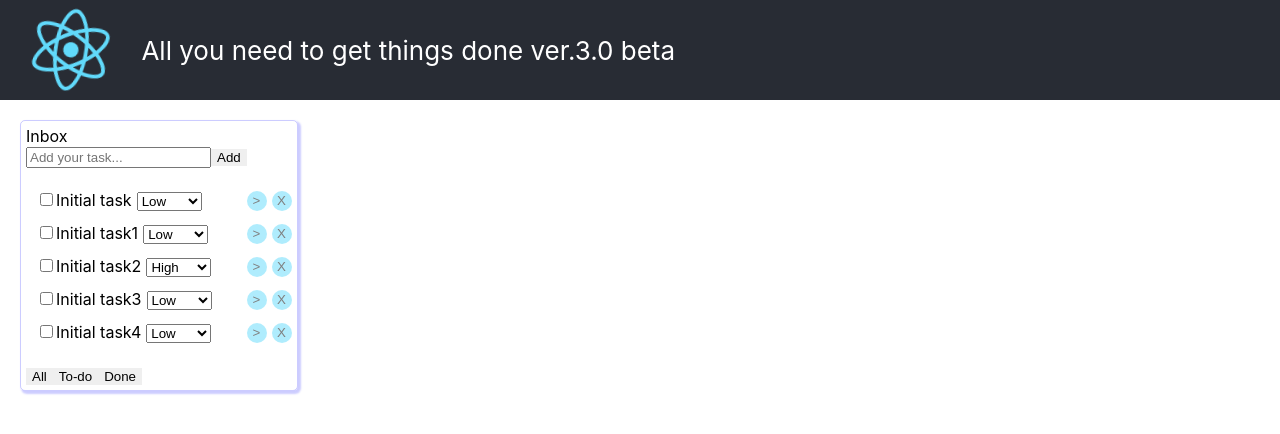
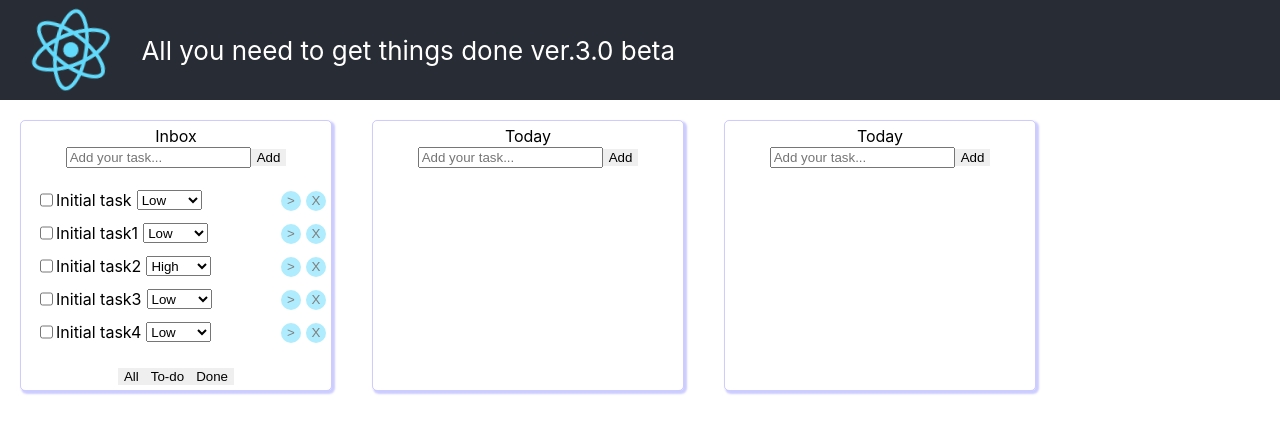
Before and after one commit to showermax/mytotdolist3, a React (Create React App) app: page / in a window 1280 px wide. Shown: the top 434 px of the page. Built offline with nearby package versions, Linux system fonts and the light colour scheme.

Commit message:
filter tasks

```diff
--- a/src/App.css
+++ b/src/App.css
@@ -23,7 +23,17 @@ button {
   font-size: calc(10px + 2vmin);
   color: white;
 }
+.main{
+  display: flex;
+
+}
+.isdone {
+  text-decoration: line-through;
+  opacity:0.5;
+}
 .todolist{
+  min-width: 300px;
+  text-align: center;
   display: inline-block;
   margin: 20px;
   padding: 5px;
@@ -66,7 +76,7 @@ button {
   opacity: 1;
 }
 .taskitem{
-  display: inline;
+  display: inline-flex;
 }
 .taskbuttons {
   margin-left: 30px;
--- a/src/App.tsx
+++ b/src/App.tsx
@@ -1,18 +1,18 @@
 import React, {useState} from 'react';
 import logo from './logo.svg';
 import './App.css';
-import {Todolist} from "./Components/Todolist";
+import {FilterType, Todolist} from "./Components/Todolist";
 import {v1} from "uuid";
 
 function App() {
     const [tasks, setTasks] = useState([
-        {id: v1(), name: 'Initial task', isDone: false, priority: 'Low'},
-        {id: v1(), name: 'Initial task1', isDone: false, priority: 'Low'},
-        {id: v1(), name: 'Initial task2', isDone: false, priority: 'High'},
-        {id: v1(), name: 'Initial task3', isDone: false, priority: 'Low'},
-        {id: v1(), name: 'Initial task4', isDone: false, priority: 'Low'}
+        {id: v1(), name: 'Initial task', isDone: false, priority: 'Low', today: false},
+        {id: v1(), name: 'Initial task1', isDone: false, priority: 'Low', today: false},
+        {id: v1(), name: 'Initial task2', isDone: false, priority: 'High', today: false},
+        {id: v1(), name: 'Initial task3', isDone: false, priority: 'Low', today: false},
+        {id: v1(), name: 'Initial task4', isDone: false, priority: 'Low', today: false}
     ])
-
+    const [filter,setFilter]=useState<FilterType>('All')
     const statusChange = (id: string) => {
         setTasks(tasks.map(el => el.id === id ? {...el, isDone: !el.isDone} : el))
     }
@@ -21,10 +21,27 @@ function App() {
         setTasks(tasks.map(el => el.id === id ? {...el, priority: newpriority} : el))
     }
     const addTask = (newTaskName: string) => {
-        setTasks([...tasks, {id: v1(), name: newTaskName, isDone: false, priority: 'Low priority'}])
+        setTasks([...tasks, {id: v1(), name: newTaskName, isDone: false, priority: 'Low priority', today: false}])
     }
-    const deleteTask = (id:string) => {
-        setTasks(tasks.filter(el=>el.id!==id))
+    const deleteTask = (id: string) => {
+        setTasks(tasks.filter(el => el.id !== id))
+    }
+
+    const moveTask = (id: string, td: boolean) => {
+        setTasks(tasks.map(el => el.id === id ? {...el, today: !td} : el))
+    }
+    let todayTasks = tasks.filter(el => el.today)
+    let inboxTasks = tasks.filter(el => !el.today)
+const changeFilter =(f:FilterType) =>{
+        setFilter(f)
+}
+    const filterTasks =(filter: FilterType)=>{
+        //
+        switch(filter){
+            case 'Done': return inboxTasks.filter(el=>el.isDone)
+            case 'To-do': return inboxTasks.filter(el=>!el.isDone)
+            default: return inboxTasks
+            }
     }
     console.log(tasks)
     return (
@@ -35,10 +52,14 @@ function App() {
                     All you need to get things done ver.3.0 beta
                 </p>
             </header>
-
-            <Todolist title='Inbox' tasks={tasks} statusChange={statusChange} addTask={addTask}
-                      priorityChange={priorityChange} deleteTask={deleteTask}/>
-
+            <div className={"main"}>
+                <Todolist title='Inbox' tasks={filterTasks(filter)} statusChange={statusChange} addTask={addTask}
+                          priorityChange={priorityChange} deleteTask={deleteTask} moveTask={moveTask} changeFilter={changeFilter}/>
+                <Todolist title='Today' tasks={todayTasks} statusChange={statusChange} addTask={addTask}
+                          priorityChange={priorityChange} deleteTask={deleteTask} moveTask={moveTask} changeFilter={()=> setFilter(filter)}/>
+                <Todolist title='Today' tasks={filterTasks('Done')} statusChange={statusChange} addTask={addTask}
+                          priorityChange={priorityChange} deleteTask={deleteTask} moveTask={moveTask} changeFilter={()=> setFilter(filter)}/>
+            </div>
         </div>
     );
 }
--- a/src/Components/Todolist.tsx
+++ b/src/Components/Todolist.tsx
@@ -8,7 +8,9 @@ export type TodolistPropsType = {
     statusChange: (id: string) => void
     addTask: (s: string) => void
     priorityChange: (id: string, newpriority: string) => void
-    deleteTask: (id: string)=>void
+    deleteTask: (id: string) => void
+    moveTask: (id: string, td: boolean) => void
+    changeFilter: (filter:FilterType)=>void
 }
 
 export type TaskType = {
@@ -16,9 +18,11 @@ export type TaskType = {
     name: string
     isDone: boolean
     priority: string
+    today: boolean
 }
 
 //export type PriorityType = 'High'| 'Normal' | 'Low'
+export type FilterType = 'All'| 'To-do' | 'Done'
 
 export function Todolist(props: TodolistPropsType) {
     const [newTaskName, setNewTaskName] = useState<string>('')
@@ -31,10 +35,15 @@ export function Todolist(props: TodolistPropsType) {
         props.addTask(s)
         setNewTaskName('')
     }
-    const deleteTaskButtonHandler =(id: string)=>{
+    const deleteTaskButtonHandler = (id: string) => {
         props.deleteTask(id)
     }
-
+    const moveTaskButtonHandler = (id: string, td: boolean) => {
+        props.moveTask(id, td)
+    }
+    const filterTasksButtonHandler =(filter: FilterType)=>{
+        props.changeFilter(filter)
+    }
     return (
         <div className='todolist'>
             <div className='todolist-header'> {props.title}</div>
@@ -53,26 +62,32 @@ export function Todolist(props: TodolistPropsType) {
                                 <div className={'taskitem'}>
                                     <input type={"checkbox"} checked={el.isDone}
                                            onChange={() => checkboxOChangeHandler(el.id)}/>
-                                {el.name}
+                                    <div className ={el.isDone ? 'isdone': ''}>{el.name}</div>
                                     <select onChange={selectOnchangeHandler} value={el.priority}>
                                         <option> Normal</option>
                                         <option> High</option>
                                         <option> Low</option>
                                     </select>
+
                                 </div>
                                 <div className={'taskbuttons'}>
-                                <button>{'>'}</button>
+                                    {!el.isDone && <SuperButton title={el.today ? '<' : '>'}
+                                                                buttonCallback={() => moveTaskButtonHandler(el.id, el.today)}/>}
                                     <SuperButton title={'X'} buttonCallback={() => deleteTaskButtonHandler(el.id)}/>
                                 </div>
                             </li>)
                     }
                 )}
             </ul>
-            <div className={'filterblock'}>
-                <button>All</button>
-                <button>To-do</button>
-                <button>Done</button>
+            {props.title === 'Inbox' && <div className={'filterblock'}>
+                <SuperButton title={'All'} buttonCallback={() => filterTasksButtonHandler('All')}/>
+                <SuperButton title={'To-do'} buttonCallback={() => filterTasksButtonHandler('To-do')}/>
+                <SuperButton title={'Done'} buttonCallback={() => filterTasksButtonHandler('Done')}/>
+                {/*<button>All</button>*/}
+                {/*<button>To-do</button>*/}
+                {/*<button>Done</button>*/}
             </div>
+        }
 
         </div>
     )
```
Lines whose indentation alone changed are shown as unchanged.
